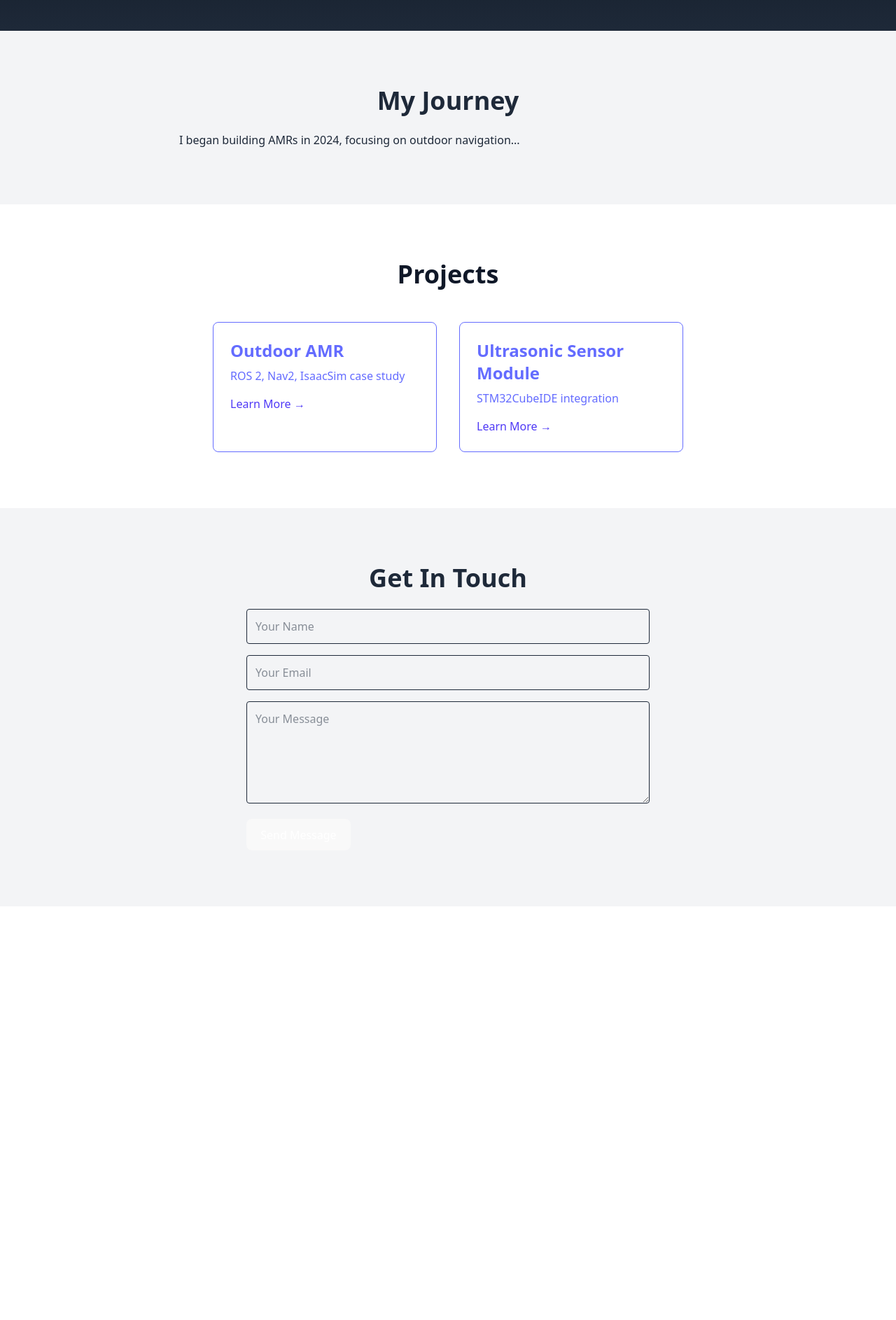
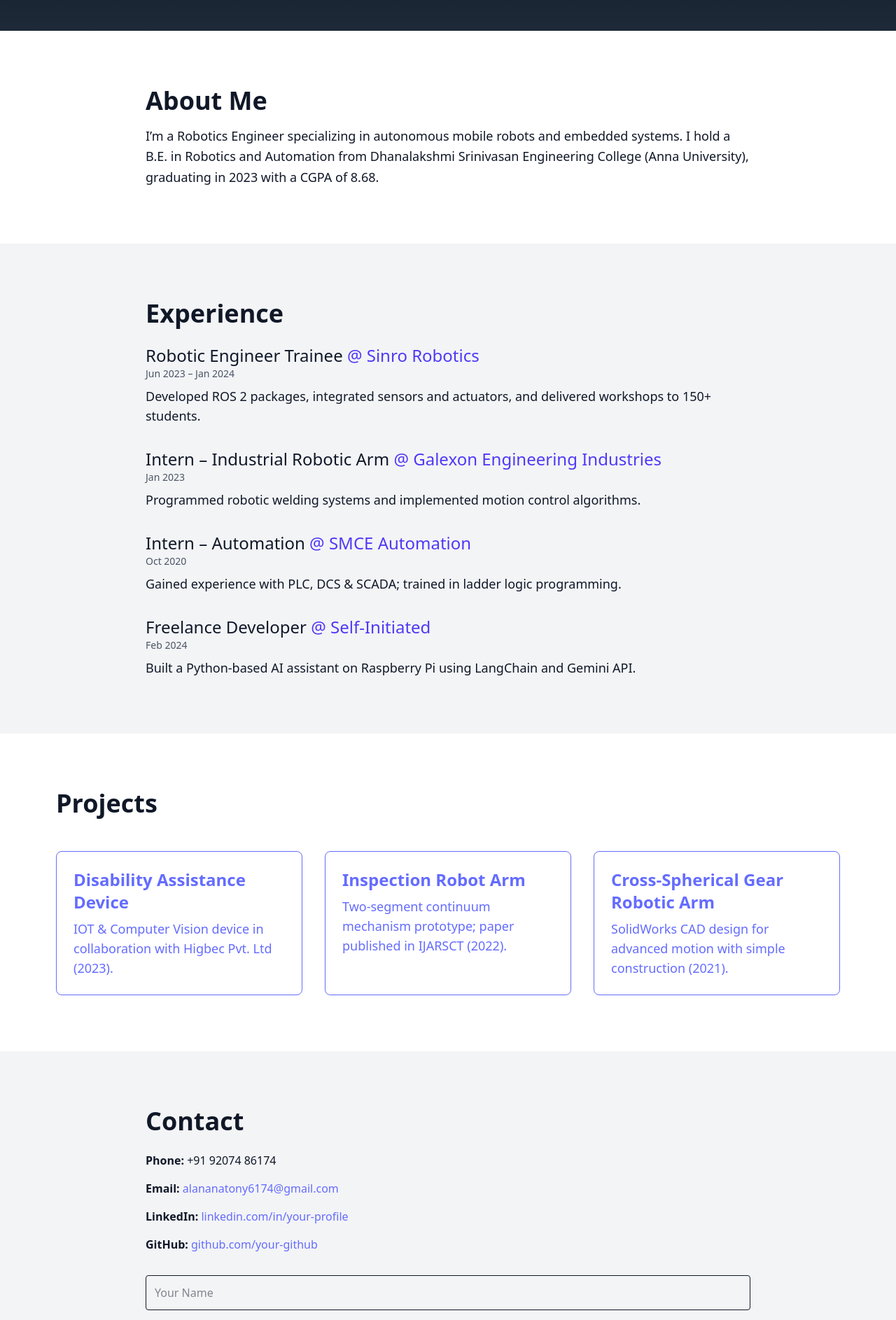
Before and after one commit to alanantony6174/portfolio-site, a React (Vite) app: page / in a window 1280 px wide. Shown: the part 820-2706 px from the top of the page at 70% size. Before the commit the page ends 2115 px from the top, so only its background shows below. Built offline with nearby package versions, Linux system fonts and the light colour scheme.

Commit message:
feat: add Experience section and enhance About, Contact, and Projects components

```diff
--- a/src/App.jsx
+++ b/src/App.jsx
@@ -1,6 +1,7 @@
 import Navbar from './components/Navbar'
 import Hero from './components/Hero'
 import About from './components/About'
+import Experience from './components/Experience'
 import Projects from './components/Projects'
 import Contact from './components/Contact'
 
@@ -11,6 +12,7 @@ export default function App() {
       <main className="pt-16">
         <Hero />
         <About />
+        <Experience />
         <Projects />
         <Contact />
       </main>
--- a/src/components/About.jsx
+++ b/src/components/About.jsx
@@ -1,12 +1,13 @@
 export default function About() {
   return (
-    <section id="about" className="py-20 bg-gray-100 text-gray-800">
-      <div className="max-w-3xl mx-auto space-y-6">
-        <h2 className="text-4xl font-semibold text-center">My Journey</h2>
-        <p>
-          I began building AMRs in 2024, focusing on outdoor navigation...
+    <section id="about" className="w-screen py-20 bg-white text-gray-900">
+      <div className="max-w-4xl mx-auto px-4">
+        <h2 className="text-4xl font-semibold mb-4">About Me</h2>
+        <p className="text-lg leading-relaxed">
+          I’m a Robotics Engineer specializing in autonomous mobile robots and embedded systems.
+          I hold a B.E. in Robotics and Automation from Dhanalakshmi Srinivasan Engineering College
+          (Anna University), graduating in 2023 with a CGPA of 8.68.
         </p>
-        {/* You can turn this into a timeline with flexboxes or a third-party component */}
       </div>
     </section>
   );
--- a/src/components/Contact.jsx
+++ b/src/components/Contact.jsx
@@ -1,13 +1,38 @@
 export default function Contact() {
   return (
-    <section id="contact" className="py-20 bg-gray-100 text-gray-800">
-      <h2 className="text-4xl font-semibold text-center mb-6">Get In Touch</h2>
-      <form action="https://formspree.io/f/yourFormID" method="POST" className="max-w-xl mx-auto space-y-4">
-        <input name="name" placeholder="Your Name" className="w-full p-3 border rounded" required />
-        <input name="email" type="email" placeholder="Your Email" className="w-full p-3 border rounded" required />
-        <textarea name="message" rows="5" placeholder="Your Message" className="w-full p-3 border rounded" required></textarea>
-        <button type="submit" className="px-6 py-3 bg-indigo-600 text-white rounded hover:bg-indigo-700">Send Message</button>
-      </form>
+    <section id="contact" className="w-screen py-20 bg-gray-100 text-gray-900">
+      <div className="max-w-4xl mx-auto px-4">
+        <h2 className="text-4xl font-semibold mb-6">Contact</h2>
+        <ul className="space-y-4 mb-8">
+          <li><strong>Phone:</strong> +91 92074 86174</li>
+          <li>
+            <strong>Email:</strong>{" "}
+            <a href="mailto:alananatony6174@gmail.com" className="text-indigo-600 hover:underline">
+              alananatony6174@gmail.com
+            </a>
+          </li>
+          <li>
+            <strong>LinkedIn:</strong>{" "}
+            <a href="https://linkedin.com/in/your-profile" target="_blank" rel="noopener" className="text-indigo-600 hover:underline">
+              linkedin.com/in/your-profile
+            </a>
+          </li>
+          <li>
+            <strong>GitHub:</strong>{" "}
+            <a href="https://github.com/your-github" target="_blank" rel="noopener" className="text-indigo-600 hover:underline">
+              github.com/your-github
+            </a>
+          </li>
+        </ul>
+        <form action="https://formspree.io/f/yourFormID" method="POST" className="space-y-4">
+          <input name="name" placeholder="Your Name" className="w-full p-3 border rounded" required />
+          <input name="email" type="email" placeholder="Your Email" className="w-full p-3 border rounded" required />
+          <textarea name="message" rows="5" placeholder="Your Message" className="w-full p-3 border rounded" required />
+          <button type="submit" className="px-6 py-3 bg-indigo-600 text-white rounded hover:bg-indigo-700 transition">
+            Send Message
+          </button>
+        </form>
+      </div>
     </section>
   );
 }
--- /dev/null
+++ b/src/components/Experience.jsx
@@ -0,0 +1,47 @@
+const experiences = [
+  {
+    role: "Robotic Engineer Trainee",
+    company: "Sinro Robotics",
+    date: "Jun 2023 – Jan 2024",
+    details: "Developed ROS 2 packages, integrated sensors and actuators, and delivered workshops to 150+ students."
+  },
+  {
+    role: "Intern – Industrial Robotic Arm",
+    company: "Galexon Engineering Industries",
+    date: "Jan 2023",
+    details: "Programmed robotic welding systems and implemented motion control algorithms."
+  },
+  {
+    role: "Intern – Automation",
+    company: "SMCE Automation",
+    date: "Oct 2020",
+    details: "Gained experience with PLC, DCS & SCADA; trained in ladder logic programming."
+  },
+  {
+    role: "Freelance Developer",
+    company: "Self-Initiated",
+    date: "Feb 2024",
+    details: "Built a Python-based AI assistant on Raspberry Pi using LangChain and Gemini API."
+  }
+];
+
+export default function Experience() {
+  return (
+    <section id="experience" className="w-screen py-20 bg-gray-100 text-gray-900">
+      <div className="max-w-4xl mx-auto px-4">
+        <h2 className="text-4xl font-semibold mb-6">Experience</h2>
+        <div className="space-y-8">
+          {experiences.map((exp) => (
+            <div key={exp.company}>
+              <h3 className="text-2xl font-medium">
+                {exp.role} <span className="text-indigo-600">@ {exp.company}</span>
+              </h3>
+              <p className="text-sm text-gray-600 mb-2">{exp.date}</p>
+              <p className="text-lg">{exp.details}</p>
+            </div>
+          ))}
+        </div>
+      </div>
+    </section>
+  );
+}
--- a/src/components/Navbar.jsx
+++ b/src/components/Navbar.jsx
@@ -1,16 +1,22 @@
-// src/components/Navbar.jsx
-
 import { Link } from 'react-scroll'
 
 export default function Navbar() {
+  const navItems = [
+    { label: 'Home',      id: 'home' },
+    { label: 'About',     id: 'about' },
+    { label: 'Journey',   id: 'experience' },  // ← links to your Experience section
+    { label: 'Projects',  id: 'projects' },
+    { label: 'Contact',   id: 'contact' },
+  ]
+
   return (
     <nav className="fixed top-0 left-0 right-0 w-full bg-black bg-opacity-80 text-white p-4 z-20">
       <ul className="flex w-full justify-around">
-        {['Home','About','Projects','Contact'].map(label => (
-          <li key={label}>
+        {navItems.map(({ label, id }) => (
+          <li key={id}>
             <Link
-              to={label.toLowerCase()}
-              smooth
+              to={id}
+              smooth={true}
               duration={500}
               className="cursor-pointer hover:text-indigo-400"
             >
--- a/src/components/Projects.jsx
+++ b/src/components/Projects.jsx
@@ -1,25 +1,38 @@
 const projects = [
-  { title: "Outdoor AMR", desc: "ROS 2, Nav2, IsaacSim case study", link: "#" },
-  { title: "Ultrasonic Sensor Module", desc: "STM32CubeIDE integration", link: "#" },
-  // ...
+  {
+    title: "Disability Assistance Device",
+    desc: "IOT & Computer Vision device in collaboration with Higbec Pvt. Ltd (2023).",
+    link: "#"
+  },
+  {
+    title: "Inspection Robot Arm",
+    desc: "Two-segment continuum mechanism prototype; paper published in IJARSCT (2022).",
+    link: "#"
+  },
+  {
+    title: "Cross-Spherical Gear Robotic Arm",
+    desc: "SolidWorks CAD design for advanced motion with simple construction (2021).",
+    link: "#"
+  }
 ];
 
 export default function Projects() {
   return (
-    <section id="projects" className="py-20 bg-white text-gray-900">
-      <h2 className="text-4xl font-semibold text-center mb-12">Projects</h2>
-      <div className="flex flex-wrap justify-center gap-8">
-        {projects.map(p => (
+    <section id="projects" className="w-screen py-20 bg-white text-gray-900">
+      <div className="max-w-6xl mx-auto px-4">
+        <h2 className="text-4xl font-semibold mb-12">Projects</h2>
+        <div className="grid gap-8 md:grid-cols-2 lg:grid-cols-3">
+          {projects.map((p) => (
             <a
               key={p.title}
               href={p.link}
-            className="w-80 p-6 border rounded-lg hover:shadow-lg transition"
+              className="block p-6 border rounded-lg hover:shadow-lg transition"
             >
               <h3 className="text-2xl font-bold mb-2">{p.title}</h3>
-            <p className="mb-4">{p.desc}</p>
-            <span className="text-indigo-600">Learn More →</span>
+              <p className="text-lg">{p.desc}</p>
             </a>
           ))}
+        </div>
       </div>
     </section>
   );
```
Lines whose indentation alone changed are shown as unchanged.
